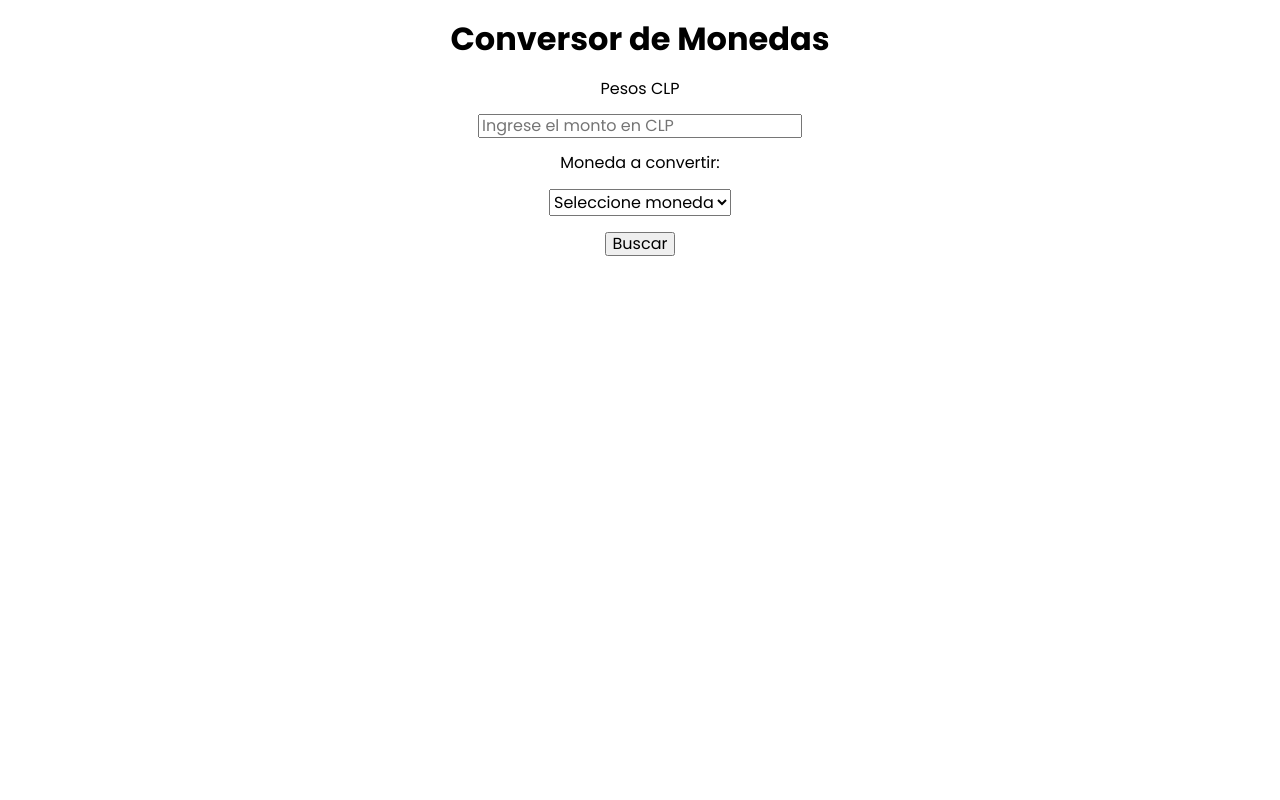
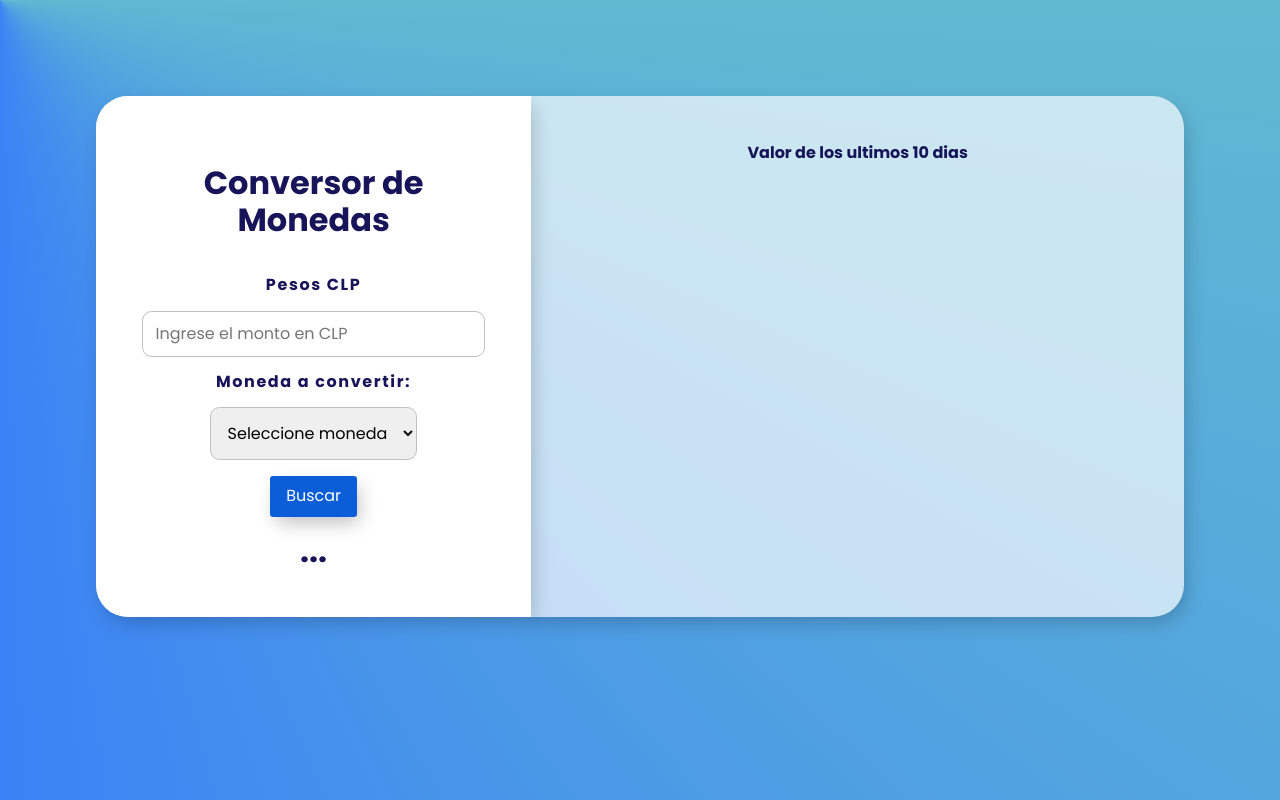
Before and after one commit to FeniaPfa/conversor-divisas, a plain HTML site: page index.html in a window 1280 px wide. Drawn offline with nearby package versions, Linux system fonts and the light colour scheme.

Commit message:
build : styles

```diff
--- a/assets/css/style.css
+++ b/assets/css/style.css
@@ -1,3 +1,8 @@
+:root {
+    --accent: #0b5ed7;
+    --primary: #171459;
+}
+
 * {
     margin: 0;
     box-sizing: border-box;
@@ -5,17 +10,79 @@
 
 body {
     font-family: "Poppins", sans-serif;
+    height: 100vh;
+    background: conic-gradient(
+        at left top,
+        rgb(134, 239, 172),
+        rgb(59, 130, 246),
+        rgb(147, 51, 234)
+    );
+    color: var(--primary);
+    padding: 6rem;
+}
+
+.container {
     text-align: center;
+    display: flex;
+    justify-content: space-between;
+    align-items: stretch;
+    overflow: hidden;
+    background-color: rgba(255, 255, 255, 0.679);
+    border-radius: 2rem;
+    box-shadow: 4px 8px 19px -3px rgba(0, 0, 0, 0.211);
 }
 
 form {
+    width: 40%;
     display: flex;
     flex-direction: column;
     align-items: center;
+    justify-content: space-evenly;
+    padding: 3rem;
     gap: 1rem;
+    background: #fff;
+    box-shadow: 4px 8px 19px -3px rgba(0, 0, 0, 0.211);
 }
 
-.chart-container{
-    margin: 0 auto;
-    width: 50%;
+label{
+    letter-spacing: .1rem;
+    font-weight: 700;
 }
+
+input,
+select {
+    padding: 0.8rem;
+    border-radius: 0.6rem;
+    border: solid 1px silver;
+}
+
+input:focus,
+select:focus {
+    outline: 2px solid var(--accent);
+}
+
+button {
+    background: var(--accent);
+    color: #fff;
+    border: none;
+    padding: 0.7rem 1rem;
+    border-radius: 0.2rem;
+    cursor: pointer;
+    box-shadow: 4px 8px 19px -3px rgb(0 0 0 / 27%);
+}
+
+button:hover {
+    color: var(--accent);
+    background: #fff;
+}
+.chart-container {
+    margin: 0;
+    width: 60%;
+    min-height: 450px;
+    padding: 3rem;
+}
+
+#result{
+    font-weight: 700;
+    font-size: 2rem;
+}
--- a/index.html
+++ b/index.html
@@ -26,8 +26,10 @@
         <link rel="stylesheet" href="assets/css/style.css" />
     </head>
     <body>
-        <h1>Conversor de Monedas</h1>
-        <form id="form">
+
+            <div class="container">
+        <form id="form" >
+            <h1>Conversor de Monedas</h1>
             <label for="clpInput">Pesos CLP</label>
             <input
                 name="clpInput"
@@ -46,11 +48,14 @@
                 <option id="selectUf" value="uf">UF</option>
             </select>
             <button type="submit">Buscar</button>
-            <span id="result"></span>
+            <span id="result">...</span>
         </form>
         <div class="chart-container">
+            <h4>Valor de los ultimos 10 dias</h4>
             <canvas id="myChart"></canvas>
         </div>
+    </div>
+
         <script src="https://cdn.jsdelivr.net/npm/chart.js"></script>
         <script src="assets/js/main.js"></script>
     </body>
```
